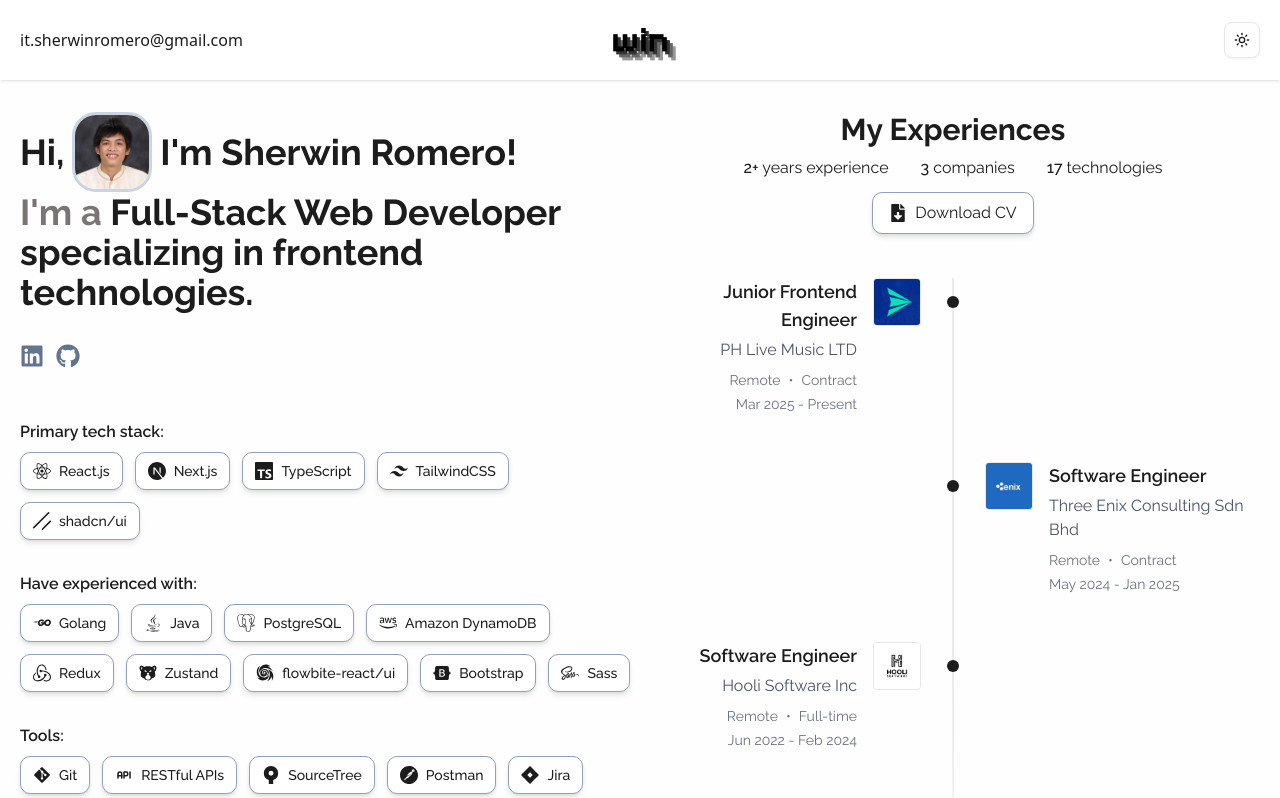
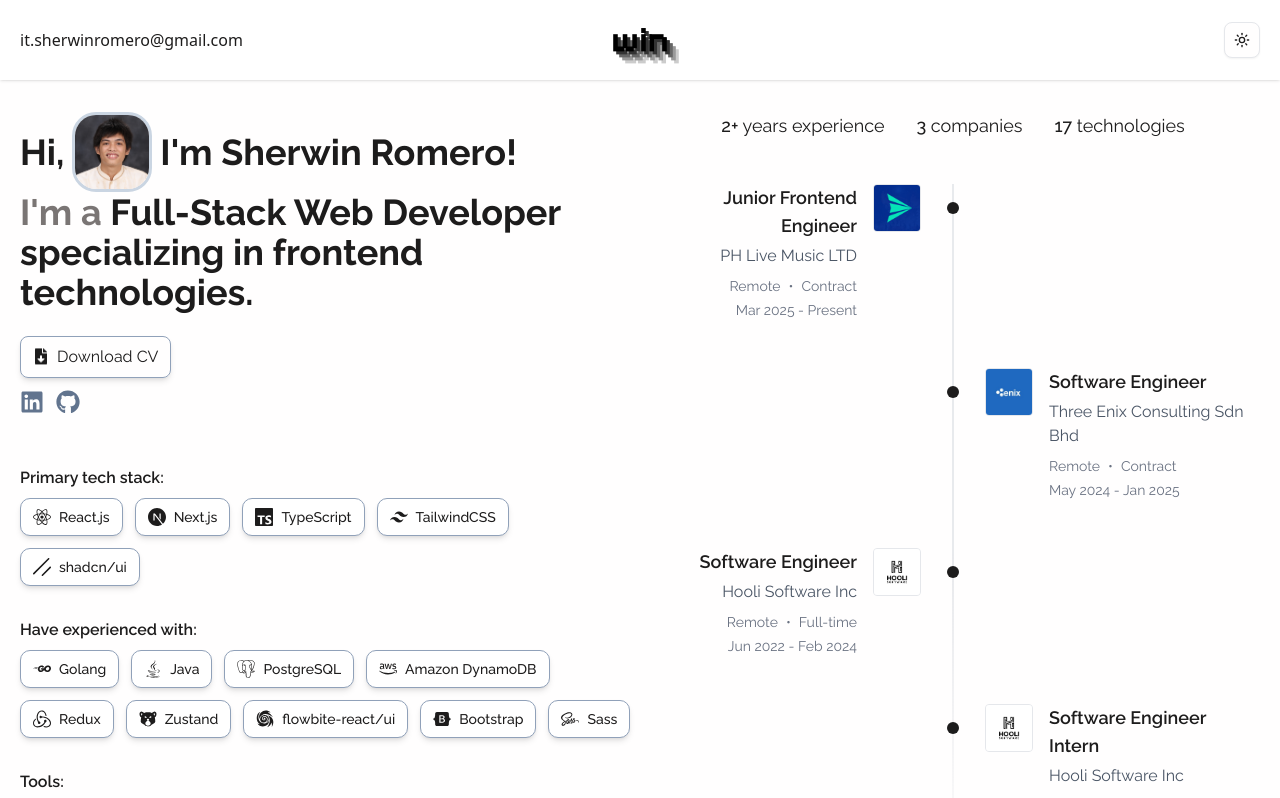
Before and after one commit to 2oofine/win-portfolio, a Next.js app: page / in a window 1280 px wide. Shown: the top 798 px of the page. Built offline with nearby package versions, Linux system fonts and the light colour scheme.

Commit message:
design changes

```diff
--- a/src/app/layout.tsx
+++ b/src/app/layout.tsx
@@ -41,7 +41,7 @@
       >
         <ThemeProvider
           attribute="class"
-          defaultTheme="system"
+          defaultTheme="light"
           enableSystem={true}
           disableTransitionOnChange
           storageKey="portfolio-theme"
--- a/src/pages/home/sections/hero/ExperienceTimeline.tsx
+++ b/src/pages/home/sections/hero/ExperienceTimeline.tsx
@@ -1,9 +1,6 @@
 import { profileDetails } from "@/constants/profile";
-import Link from "next/link";
-import React from "react";
-import { FaFileDownload } from "react-icons/fa";
+import Image from "next/image";
 import { FaBriefcase } from "react-icons/fa6";
-import Image from "next/image";
 import "./styles.css";
 const ExperienceTimeline = () => {
   const { workExps } = profileDetails;
@@ -65,31 +62,20 @@
   return (
     <>
       <div className="flex-col justify-center items-center">
-        <div className="mb-8 text-center">
-          <h1 className="text-3xl font-bold mb-2">My Experiences</h1>
-          <div className="">
-            <div className="flex gap-8 justify-center items-center ">
+        {/* <h1 className="text-3xl font-bold mb-2">My Experiences</h1> */}
+        <div className="flex flex-col sm:flex-row items-center justify-center mb-8">
+          {/* Stats */}
+          <div className="flex flex-col md:flex-row gap-6 sm:gap-8 text-center text-lg">
             <div>
               <span className="font-medium">{calculateTotalExperience()}</span> years experience
             </div>
             <div>
-                <span className="font-medium ">{getUniqueCompanies()}</span> companies
+              <span className="font-medium">{getUniqueCompanies()}</span> companies
             </div>
             <div>
-                <span className="font-medium ">{getUniqueTechnologies()}</span> technologies
+              <span className="font-medium">{getUniqueTechnologies()}</span> technologies
             </div>
           </div>
-          </div>
-
-          <Link
-            href="https://drive.google.com/file/d/17AI5o2ysvVH14zo8q_HfEFKqNFpvAYvB/view?usp=sharing"
-            target="_blank"
-            rel="noopener noreferrer"
-            className="inline-flex items-center mt-3 gap-2 px-3 py-1.5 sm:px-4 sm:py-2 border border-slate-400 rounded-lg bg-white hover:bg-slate-100 dark:bg-transparent dark:hover:bg-transparent shadow-md transition-transform transform hover:scale-105 text-sm sm:text-base"
-          >
-            <FaFileDownload className="text-base sm:text-lg" />
-            Download CV
-          </Link>
         </div>
       </div>
 
--- a/src/pages/home/sections/hero/IntroAndSkills.tsx
+++ b/src/pages/home/sections/hero/IntroAndSkills.tsx
@@ -3,12 +3,13 @@
 import Image from "next/image";
 import Link from "next/link";
 import { Badge } from "@/components/ui/badge";
+import { FaFileDownload } from "react-icons/fa";
 
 const IntroAndSkills = () => {
   const { name, profession, techStacks, socials, contactInfo } = profileDetails;
   return (
     <>
-      <div className="mb-5">
+      <div className="mb-3">
         <span className="md:hidden flex items-center justify-center my-5">
           <Image
             src="/profile.jpg"
@@ -36,6 +37,16 @@
           {profession}.
         </h1>
       </div>
+
+      <Link
+        href="https://drive.google.com/file/d/17AI5o2ysvVH14zo8q_HfEFKqNFpvAYvB/view?usp=sharing"
+        target="_blank"
+        rel="noopener noreferrer"
+        className="w-fit inline-flex items-center gap-2 px-3 py-2 border border-slate-400 rounded-md shadow-md hover:bg-slate-100 dark:bg-slate-800 dark:border-slate-600 dark:hover:bg-slate-700 transition-all duration-200 hover:scale-105"
+      >
+        <FaFileDownload className="animate-bounce [animation-duration:1s]" />
+        Download CV
+      </Link>
 
       <div className="flex gap-3 mb-10">
         {socials.map((platform, index) =>
```
Lines whose indentation alone changed are shown as unchanged.
